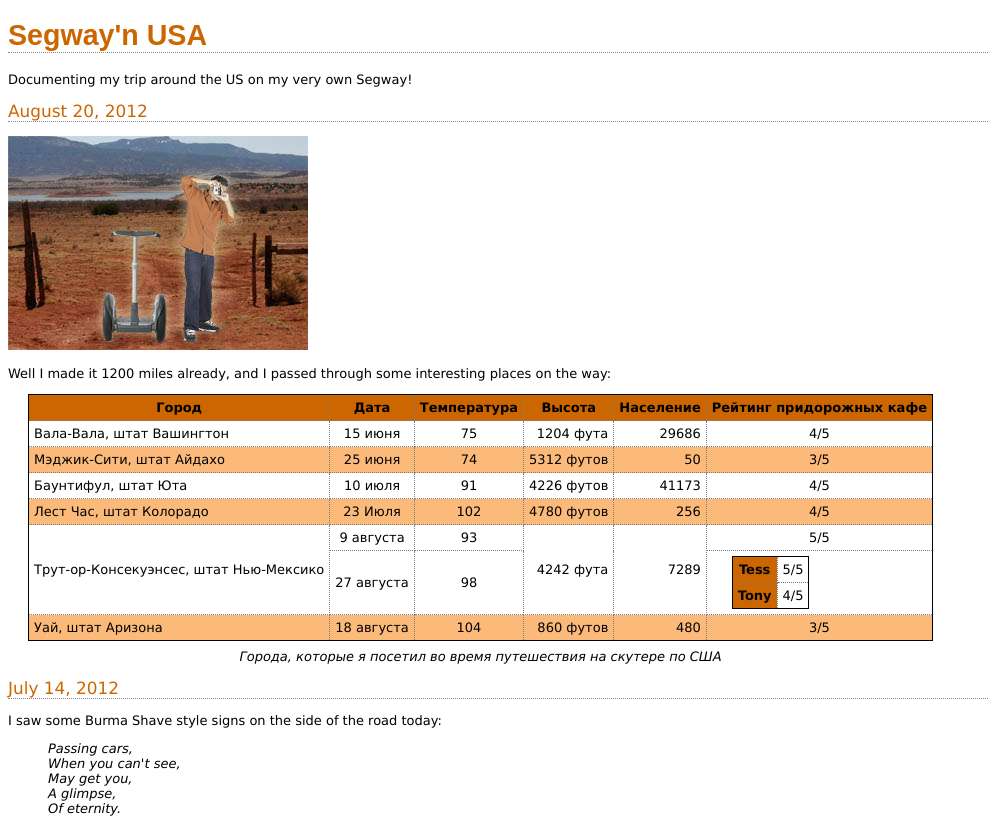
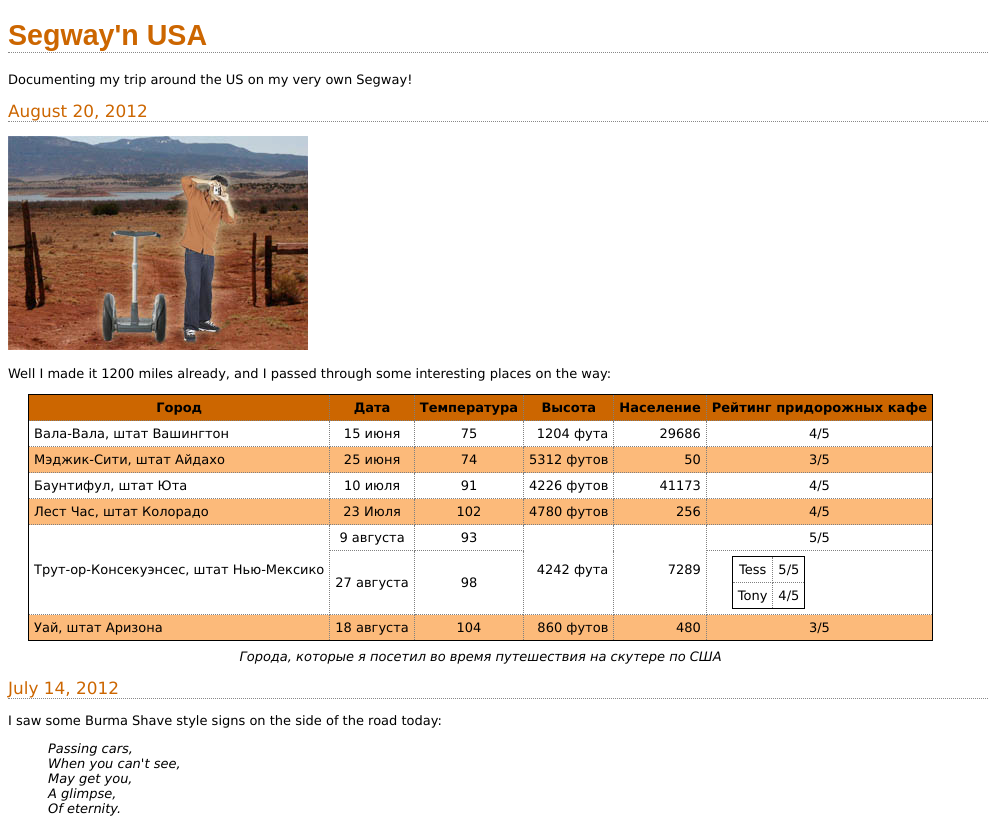
Before and after one commit to mrv0x7c7/headfirst_html, a plain HTML site: page chapter13/journal.html in a window 1280 px wide. Shown: the top 819 px of the page, without its empty margins (0-989 px from the left). Drawn offline with Linux system fonts and the light colour scheme; a web font is replaced by a local one.

Commit message:
edited background-color table table th, edited font-weight

```diff
--- a/chapter13/journal.css
+++ b/chapter13/journal.css
@@ -39,6 +39,10 @@
 .cellcolor {
 	background-color: #fcba7a;
 }
+table table th {
+	background-color: white;
+	font-weight: normal;
+}
 Caption {
 	font-style: italic;
 	padding-top: 8px;
```
